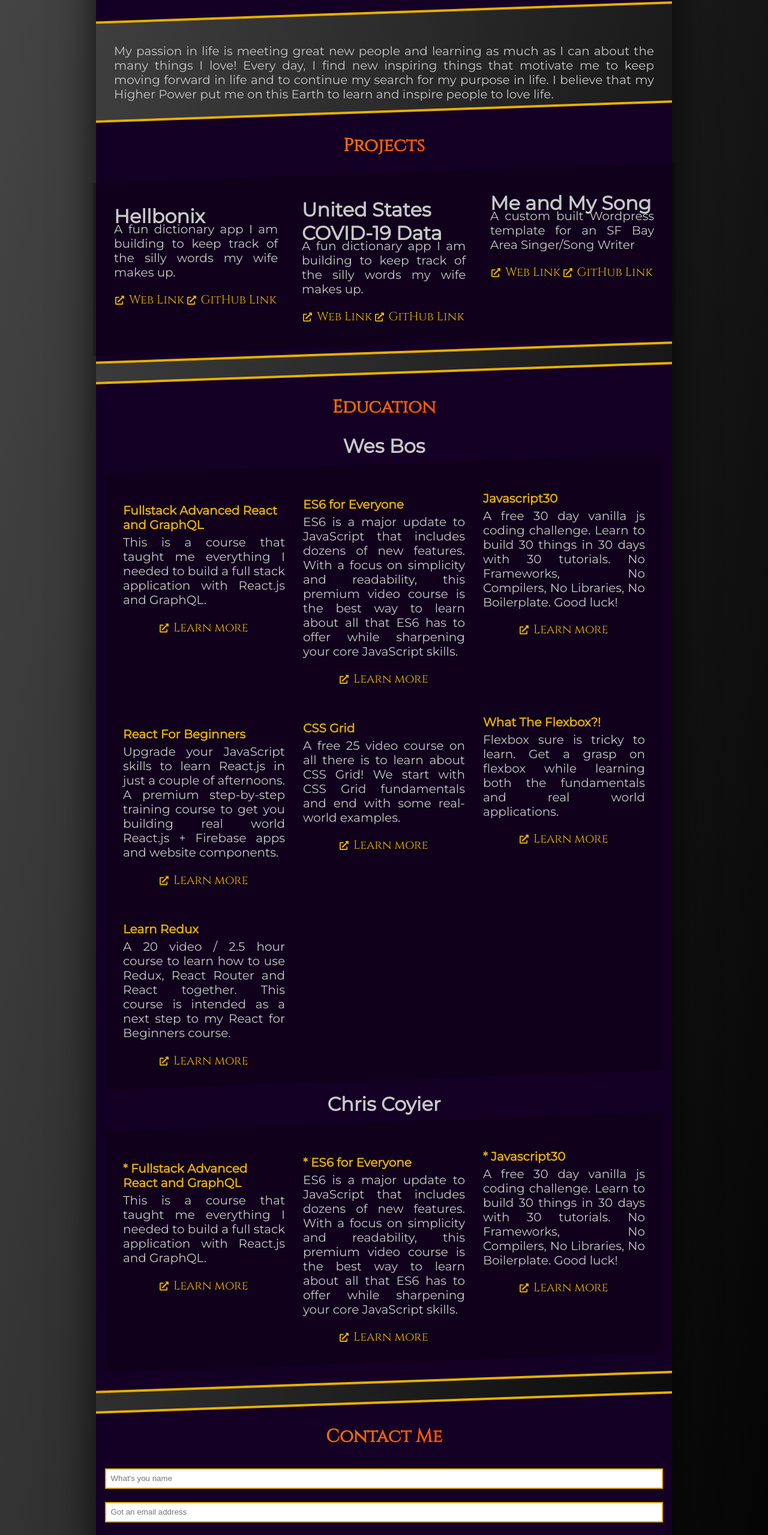
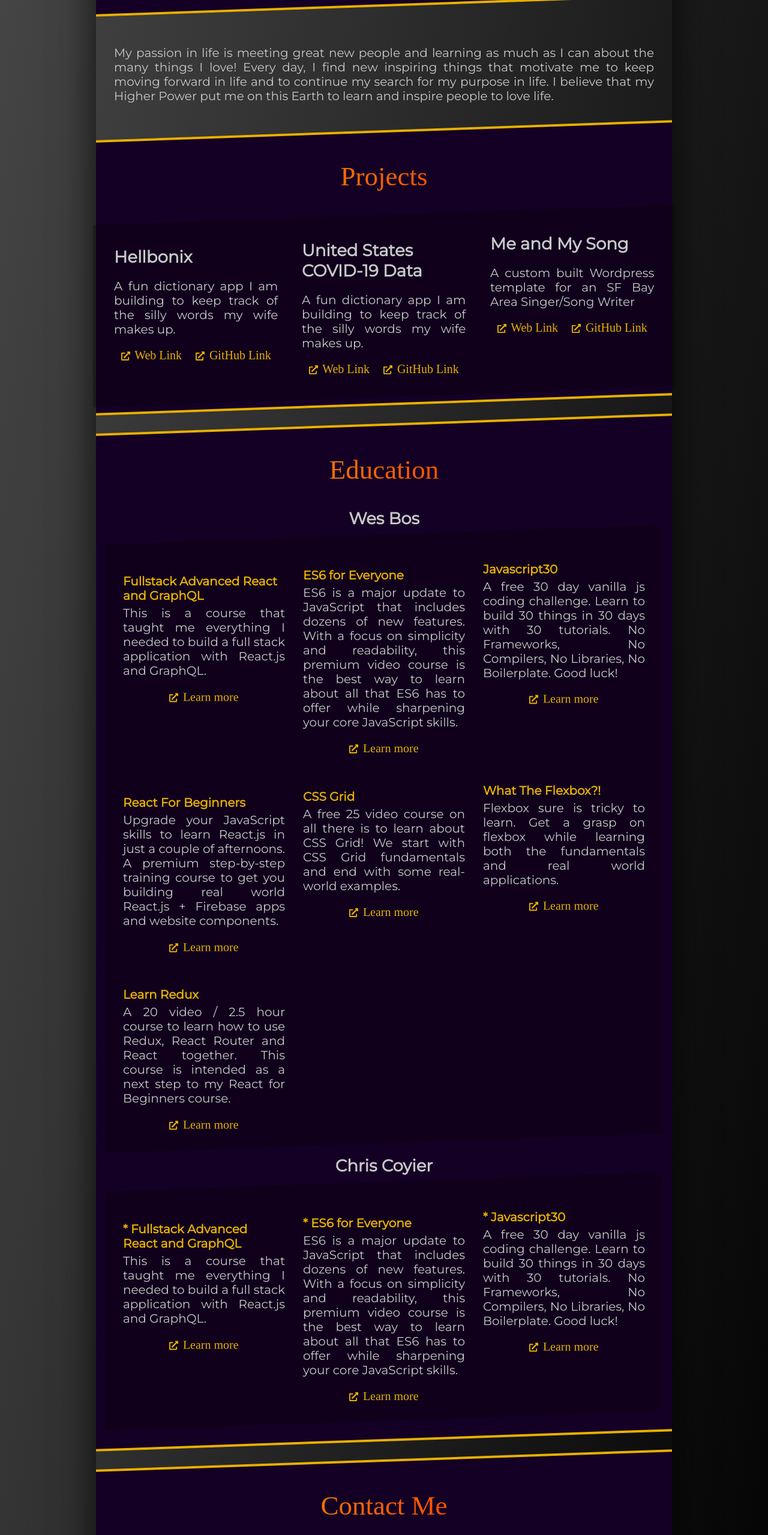
Before and after one commit to timscodebase/tim, a Next.js app: page / in a window 1280 px wide. Shown: the part 231-2790 px from the top of the page at 60% size. Built offline with nearby package versions, Linux system fonts and the light colour scheme.

Commit message:
Contant form and Footer

```diff
--- a/components/ContactForm.js
+++ b/components/ContactForm.js
@@ -4,11 +4,29 @@ const StyledContactForm = styled.div`
   margin-bottom: 2rem;
   text-align: left;
 
+  .margin-top,
+  button {
+    display: block;
+    margin-top: 1rem;
+  }
+
   button {
     position: revert;
     padding: 0.75rem;
     color: var(--dark-highlight);
     background: linear-gradient(135deg, rgb(230, 176, 0), rgb(255, 18, 6));
+  }
+
+  @media (max-width: 1000px) {
+    width: 75%;
+    margin: 0 auto;
+    padding: 1.5rem;
+  }
+
+  @media (min-width: 1001px) {
+    width: 75%;
+    margin: 0 auto;
+    padding: 1.5rem;
   }
 `;
 
@@ -17,24 +35,26 @@ export default function ContactForm() {
   return (
     <StyledContactForm>
       <form
+        className="skewy"
         name="contact"
         method="post"
         data-netlify="true"
         data-netlify-honeypot="bot-field"
       >
         <input type="hidden" name="form-name" value="contact" />
-        <p>
-          <input type="text" name="name" placeholder="What's you name" />
-        </p>
-        <p>
-          <input type="text" name="email" placeholder="Got an email address" />
-        </p>
-        <p>
-          <textarea type="text" name="message" placeholder="Message" />
-        </p>
-        <button className="skewy" onSubmit={handleSubmit}>
-          Submit
-        </button>
+        <lable className="margin-top">
+          What's you name
+          <input type="text" name="name" />
+        </lable>
+        <lable className="margin-top">
+          Got an email address?
+          <input type="text" name="email" />
+        </lable>
+        <lable className="margin-top">
+          Message
+          <textarea type="text" name="message" />
+        </lable>
+        <button onSubmit={handleSubmit}>Submit</button>
       </form>
     </StyledContactForm>
   );
--- a/components/Footer.js
+++ b/components/Footer.js
@@ -1,5 +1,6 @@
 import styled from "styled-components";
-import { motion, useCycle } from "framer-motion";
+import { FontAwesomeIcon } from "@fortawesome/react-fontawesome";
+import { faHeart } from "@fortawesome/free-solid-svg-icons";
 
 import SocialLinks from "./SocialLinks";
 
@@ -28,6 +29,11 @@ export default function Footer() {
         <p>Tim Smith &copy; {new Date().getFullYear()}</p>
       </div>
       <SocialLinks />
+      <div>
+        <p>
+          Made with <FontAwesomeIcon icon={faHeart} />
+        </p>
+      </div>
     </StyledFooter>
   );
 }
--- a/components/Project.js
+++ b/components/Project.js
@@ -5,7 +5,7 @@ import { faExternalLinkAlt } from "@fortawesome/free-solid-svg-icons";
 export default function Project({ title, desc, webLink, githubLink }) {
   return (
     <li>
-      <h3 className="skewy align-left">{title}</h3>
+      <h3 className="skewy align-left margin-bottom">{title}</h3>
       <p>{desc}</p>
       <div className="project-links">
         <a href={webLink} target="_blank" rel="noopener noreferrer nofollow">
--- a/pages/index.js
+++ b/pages/index.js
@@ -35,7 +35,7 @@ export default function Home() {
     <>
       <main>
         <MainContent>
-          <p>
+          <p className="padding">
             My passion in life is meeting great new people and learning as much
             as I can about the many things I love! Every day, I find new
             inspiring things that motivate me to keep moving forward in life and
--- a/styles/globals.css
+++ b/styles/globals.css
@@ -1,5 +1,5 @@
 @import "colors.css";
-@import url("https://fonts.googleapis.com/css2?family=Cinzel&family=Montserrat&display=swap");
+@import url("https://fonts.googleapis.com/css2?family=PT+Serif&family=Montserrat&display=swap");
 
 html,
 body {
@@ -16,17 +16,22 @@ body {
 
 h1,
 h2 {
-  font-family: "Cinzel", serif;
+  font-family: "PT+Serif", serif;
   display: block;
   color: transparent;
   background: linear-gradient(135deg, rgb(230, 176, 0), rgb(255, 18, 6));
+  font-weight: 400;
   background-clip: text;
   -webkit-background-clip: text;
   -webkit-text-fill-color: transparent;
 }
 
+h2 {
+  font-size: 4.5rem;
+}
+
 h3 {
-  font-size: 3.2rem;
+  font-size: 2.75rem;
   margin: 0.75rem 0 -1rem 0;
 }
 
@@ -43,6 +48,10 @@ li {
   text-align: left;
 }
 
+.margin-bottom {
+  margin-bottom: 2rem;
+}
+
 #projects > ul {
   margin: 0 -2rem;
 }
@@ -56,7 +65,7 @@ li {
   justify-content: space-around;
   margin-top: 2rem;
   padding: 0 !important;
-  font-family: "Cinzel", serif;
+  font-family: "PT+Serif", serif;
   color: rgb(230, 176, 0);
 }
 
@@ -73,7 +82,7 @@ li {
   text-align: center;
   margin-top: 2rem;
   padding: 0 !important;
-  font-family: "Cinzel", serif;
+  font-family: "PT+Serif", serif;
   color: var(--header-color);
 }
 
@@ -145,6 +154,10 @@ button {
   .skewy {
     transform: skewy(4deg);
   }
+
+  .padding {
+    padding: 1.5rem 0 3rem 0;
+  }
 }
 
 @media (min-width: 1001px) {
@@ -160,4 +173,8 @@ button {
   .skewy {
     transform: skewy(2deg);
   }
+
+  .padding {
+    padding: 1.5rem 0 3rem 0;
+  }
 }
```
